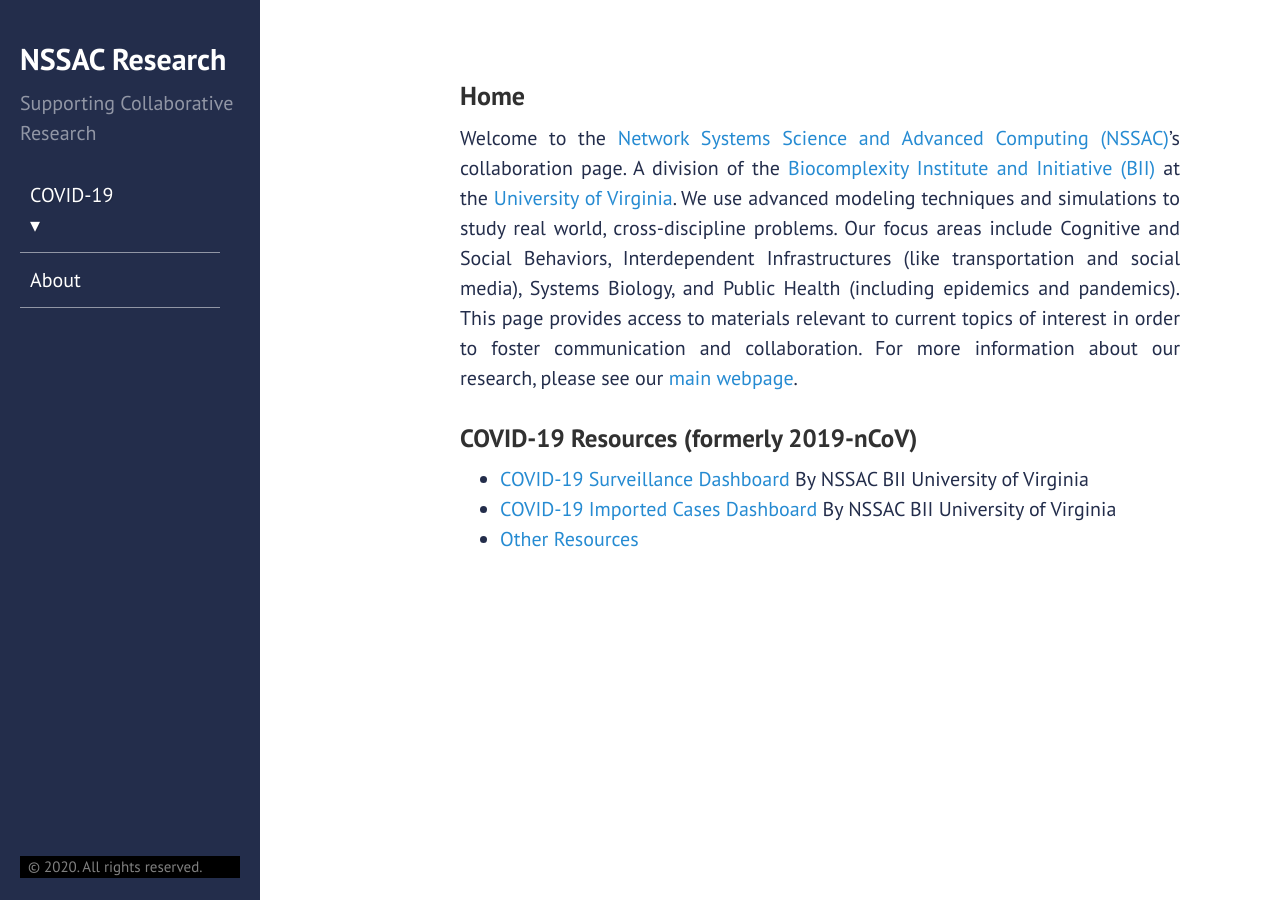
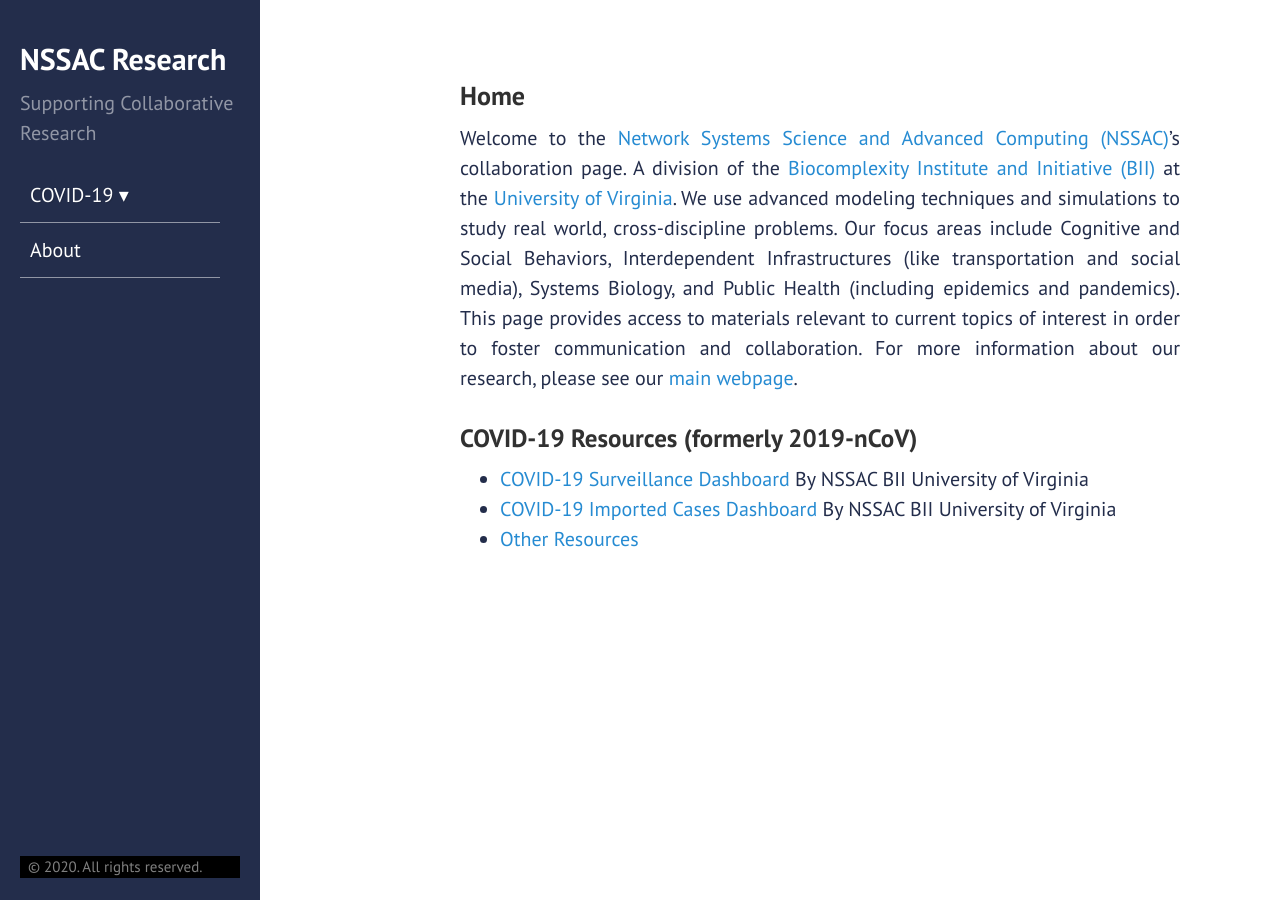
Before and after one commit to mehta-gaurav/mehta-gaurav.github.io, a Jekyll site: the page built from index.md, in a window 1280 px wide. Built offline with Jekyll 4.4.1, drawn with Linux system fonts in a browser that asks for light colours.

Commit message:
Update sidebar.html

```diff
--- a/_includes/sidebar.html
+++ b/_includes/sidebar.html
@@ -16,8 +16,8 @@
 
           <li><p style="background-color: #232D4B; color: white; margin-bottom: 0.4rem; margin-top: 2rem;">Menu</p></li>
          <li>
-            <a href="{{ site.dashboardUrl }}"><label for="sm1" class="sidebar-nav-item{% if page.url == site.dashboardUrl %} active{% endif %}" >COVID-19 <span><label title="Toggle Drop-down" class="drop-icon" for="sm1">▾</label></span></label>
- 				<span class="drop-icon">▾</span>
+            <a href="{{ site.dashboardUrl }}"><label for="sm1" class="sidebar-nav-item{% if page.url == site.dashboardUrl %} active{% endif %}" >COVID-19 <span class="drop-icon">▾</span> <span><label title="Toggle Drop-down" class="drop-icon" for="sm1">▾</label></span></label>
+<!--  				<span class="drop-icon">▾</span>  -->
 <!-- 				<span><label title="Toggle Drop-down" class="drop-icon" for="sm1">▾</label></span> -->
 			</a>
 	      <input type="checkbox" id="sm1">
@@ -25,8 +25,8 @@
                <li><a href="#">Surveillance Dashboard</a></li>
                <li><a href="#">Imported Cases Dashboard</a></li>
                <li>
-                  <a href="#"><label for="sm2">Datasets <span><label title="Toggle Drop-down" class="drop-icon" for="sm2">▾</label></span></label>
- 		     <span class="drop-icon">▾</span>
+                  <a href="#"><label for="sm2">Datasets  <span class="drop-icon">▾</span>  <span><label title="Toggle Drop-down" class="drop-icon" for="sm2">▾</label></span></label>
+<!--  		     <span class="drop-icon">▾</span>  -->
 <!-- 		     <span><label title="Toggle Drop-down" class="drop-icon" for="sm2">▾</label></span> -->
                   </a>
                  <input type="checkbox" id="sm2">
```
